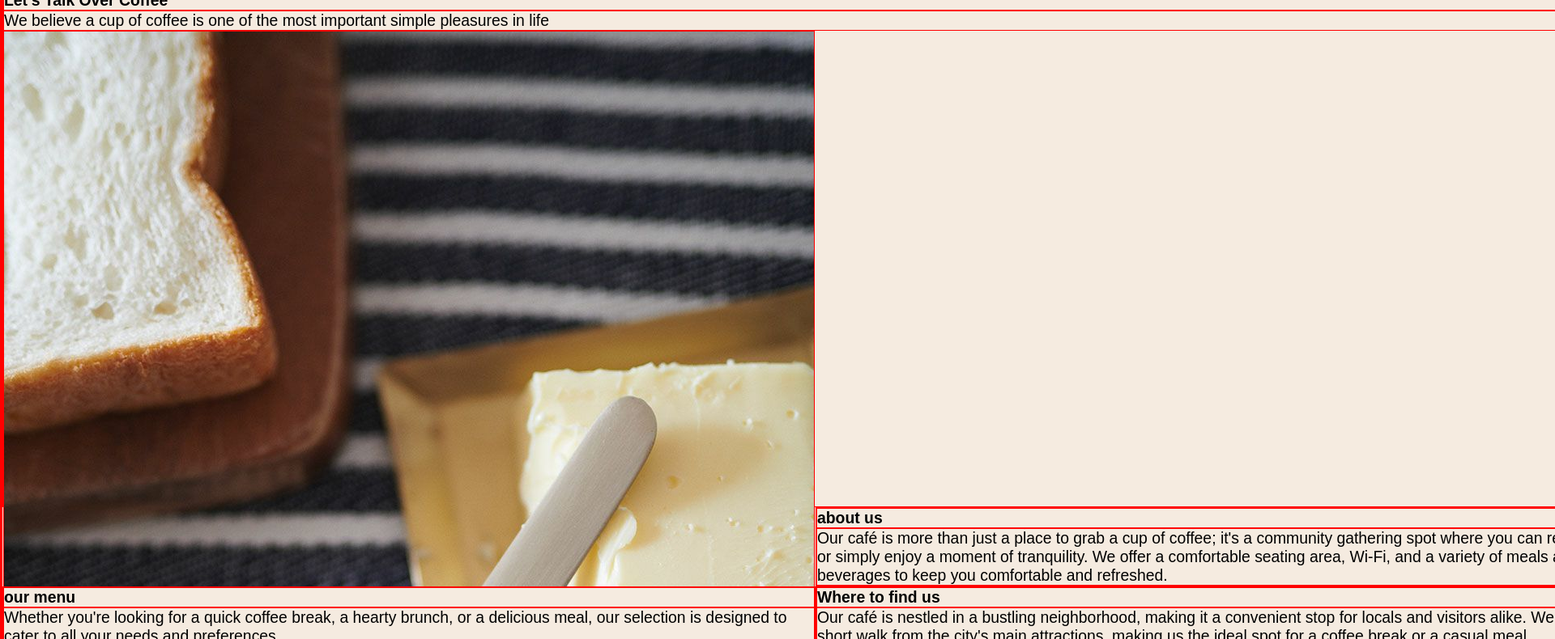
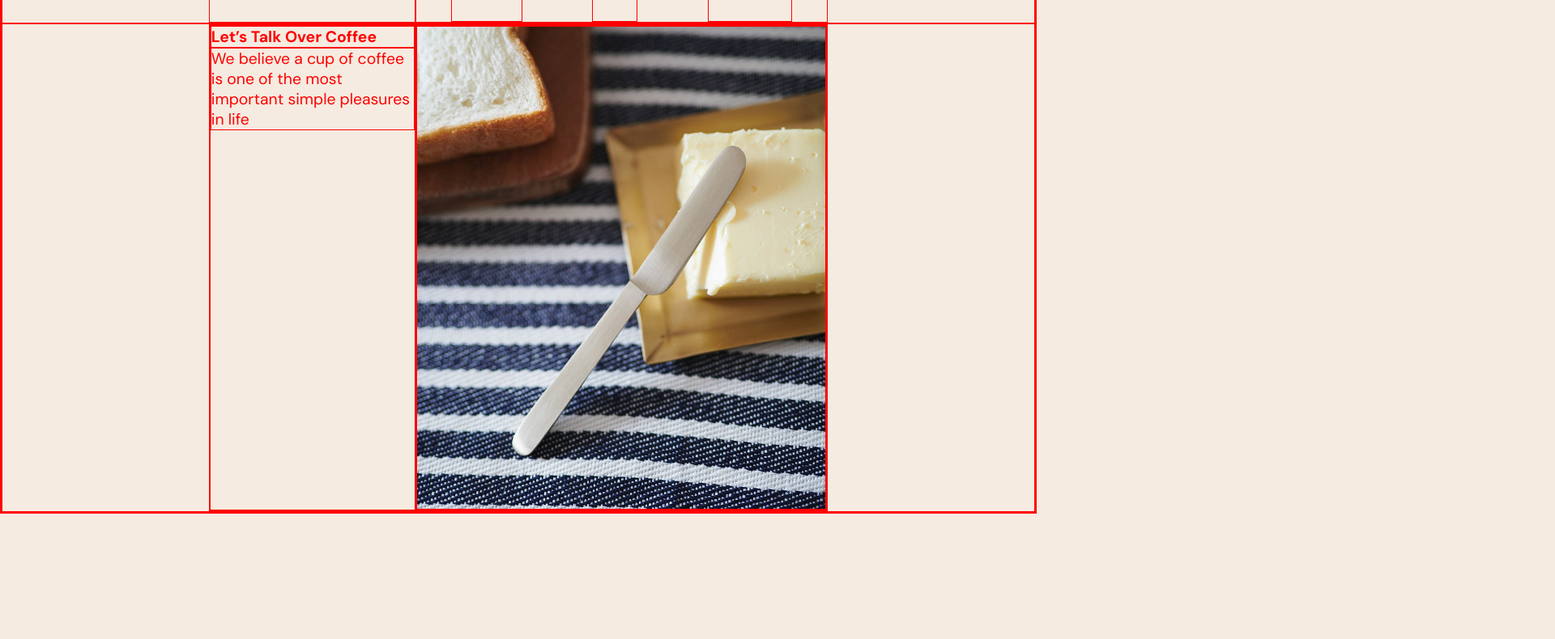
Before and after one commit to matthxu/cafe, a plain HTML site: page index.html in a window 1280 px wide. Shown: the part 45-835 px from the top of the page at 81% size, 1920 px wide, since content can reach past the window. After the commit the page ends 800 px from the top, so only its background shows below. Drawn offline with Linux system fonts and the light colour scheme.

Commit message:
Set up hero section grid

```diff
--- a/css/main.css
+++ b/css/main.css
@@ -5,17 +5,19 @@
     background-color: #f5ebe0;
     font-size: 1.1rem;
     border: solid 0.1px red;
-    font-family: Arial, Helvetica, sans-serif;
+    font-family: "DM Sans", sans-serif;
+    /* max-width: 100vw; */
 }
+/* ----------------------/////--------------------------- */
 
 header {
     display: grid;
     grid-template-columns: 1fr 1fr 2fr 1fr;
-    grid-template-rows: auto;
     position: sticky;
     top: 0;
+    height: 9svh;
 }
-.logo {
+header .logo {
     grid-column: 2/3;
 }
 header nav {
@@ -23,25 +25,44 @@ header nav {
     display: flex;
     justify-content: space-around;
 }
-
+/* ----------------------/////--------------------------- */
 main {
     display: grid;
-    grid-template-columns: 1fr 1fr 2fr 1fr;
-    grid-template-rows: auto;
+    grid-template-columns: repeat(5, 1fr);
 }
 #hero {
+    grid-column: 2/5;
+    display: grid;
+    grid-template-columns: repeat(3, 1fr);
+
+    /* height: 60svh; */
+}
+#hero .hero-text {
+    grid-column: 1/2;
+}
+.hero-text h1 {
+    color: red;
+}
+.hero-text p {
+    color: red;
+}
+#hero #hero-img {
     grid-column: 2/4;
-    height: 80svh;
+    height: 75svh;
 }
-#hero img {
-    grid-column: 3/4;
+#hero-img img {
+    height: 100%;
+    width: 100%;
+    object-fit: cover;
 }
-#about-page {
+
+/* #about-page {
     grid-column: 3/4;
 }
 #menu-page {
     grid-column: 2/3;
+} */
+.homepage-photos {
 }
-.homepage-photos {
-    height: ;
-}
+
+/* ----------------------/////--------------------------- */
--- a/index.html
+++ b/index.html
@@ -5,6 +5,12 @@
         <meta name="viewport" content="width=device-width, initial-scale=1.0" />
         <title>linenfog</title>
         <link rel="stylesheet" href="css/main.css" />
+        <link rel="preconnect" href="https://fonts.googleapis.com" />
+        <link rel="preconnect" href="https://fonts.gstatic.com" crossorigin />
+        <link
+            href="https://fonts.googleapis.com/css2?family=DM+Sans:ital,opsz,wght@0,9..40,100..1000;1,9..40,100..1000&display=swap"
+            rel="stylesheet"
+        />
         <script defer src="js/main.js"></script>
     </head>
     <body>
@@ -18,19 +24,24 @@
         </header>
         <main>
             <section id="hero">
+                <div class="hero-text">
                     <h1 class="hero-title">Let’s Talk Over Coffee</h1>
                     <p class="hero-subtitle">
                         We believe a cup of coffee is one of the most important
                         simple pleasures in life
                     </p>
+                </div>
+                <div id="hero-img">
                     <img
                         src="/cafe/assets/images/food/b2.jpg"
                         alt="linenfog-shop"
                         class="homepage-photos"
                     />
+
+                </div>
             </section>
 
-            <section id="about-page">
+            <!-- <section id="about-page">
                 <h3>about us</h3>
                 <p>
                     Our café is more than just a place to grab a cup of coffee;
@@ -99,6 +110,6 @@
                 Opening Hours: Monday to Friday, 7:00 AM - 5:00 PM; Saturday and
                 Sunday, 8:00 AM - 4:00 PM<br />
             </p>
-        </footer>
+        </footer> -->
     </body>
 </html>
```
Lines whose indentation alone changed are shown as unchanged.
